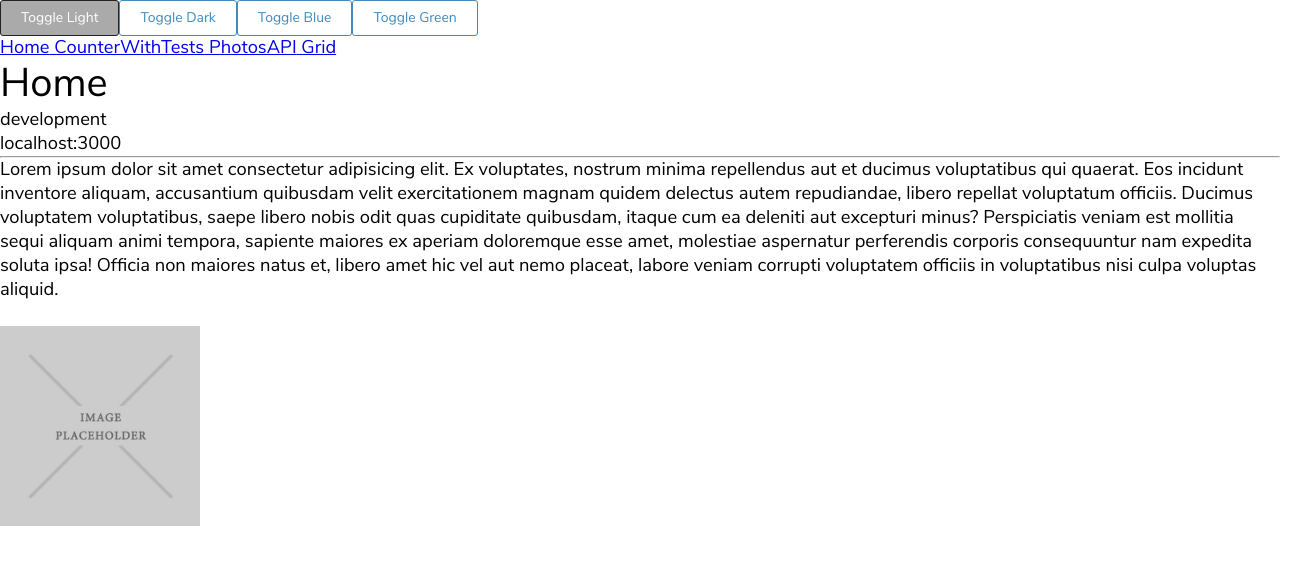
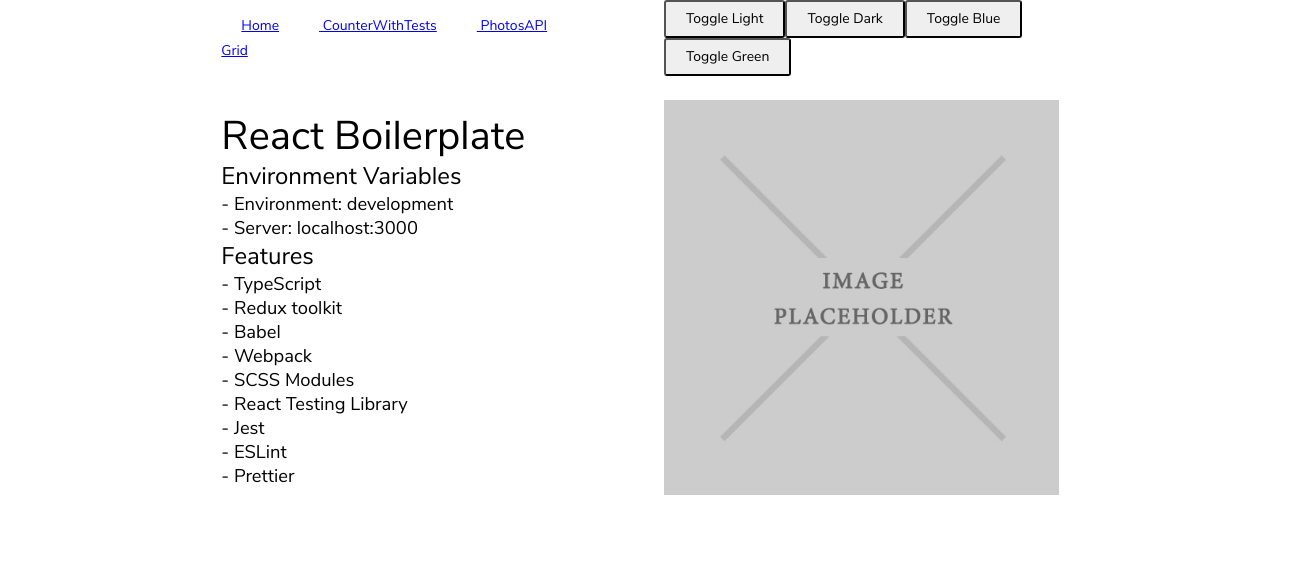
Before and after one commit to callanbr/ReactTypeScriptRedux, a React app: page / in a window 1280 px wide. Shown: the top 564 px of the page, 1304 px wide, since content can reach past the window. Built offline with nearby package versions, Linux system fonts and the light colour scheme.

Commit message:
added temp nav

```diff
--- a/src/App.tsx
+++ b/src/App.tsx
@@ -1,18 +1,13 @@
 import styles from './app.module.scss';
-import { Link, BrowserRouter as Router } from 'react-router-dom';
+import { BrowserRouter as Router } from 'react-router-dom';
 import { Routes } from './routes/Routes';
-import ThemeSwitcher from './components/themeSwitcher/ThemeSwitcher';
+import { Navbar } from './components/navbar/navbar';
 
 export const App = () => {
   return (
     <div className={styles}>
-      <ThemeSwitcher />
-      <br />
       <Router basename="/">
-        <Link to="/"> Home</Link>
-        <Link to="/counter"> CounterWithTests</Link>
-        <Link to="/photos"> PhotosAPI</Link>
-        <Link to="/grid"> Grid</Link>
+        <Navbar />
         <Routes />
       </Router>
     </div>
--- /dev/null
+++ b/src/assets/styles/_images.scss
@@ -0,0 +1,4 @@
+img {
+  width: 100%;
+  height: auto;
+}
--- a/src/assets/styles/_index.scss
+++ b/src/assets/styles/_index.scss
@@ -3,3 +3,4 @@
 @forward "colors";
 @forward "layout";
 @forward 'themes';
+@forward 'images';
--- a/src/assets/styles/_interface.scss
+++ b/src/assets/styles/_interface.scss
@@ -6,22 +6,17 @@
   padding: 10px 20px;
 }
 
-button {
+button,
+a {
   @include default;
-  background-color: colors.$light;
-  border: 1px solid colors.$light-primary;
-  color: colors.$light-primary;
-}
-
-button:hover {
-  background-color: colors.$dark-secondary;
-  border: 1px solid colors.$dark;
-  color: colors.$light;
+  cursor: pointer;
 }
 
 input,
 select {
   @include default;
-  background-color: colors.$light;
-  border: 1px solid colors.$light-primary;
 }
+
+li {
+  list-style: none;
+}
--- a/src/assets/styles/_themes.scss
+++ b/src/assets/styles/_themes.scss
@@ -1,6 +1,33 @@
 @use "sass:selector";
 
 .theme {
+  &Light {
+    background-color: white;
+    color: #333;
+    h1,
+    h2,
+    h3,
+    h4,
+    h5,
+    h6 {
+      color: #333;
+    }
+    button,
+    input,
+    select,
+    a {
+      background-color: white;
+      border: 1px solid #333;
+      color: #333;
+      text-decoration: none;
+    }
+    a:hover,
+    button:hover {
+      background-color: #333;
+      border: 1px solid white;
+      color: white;
+    }
+  }
   &Dark {
     background-color: #333;
     color: #fff;
@@ -11,6 +38,18 @@
     h5,
     h6 {
       color: #fff;
+    }
+    button,
+    input,
+    select {
+      background-color: #333;
+      border: 1px solid #fff;
+      color: #fff;
+    }
+    button:hover {
+      background-color: #fff;
+      border: 1px solid #333;
+      color: #333;
     }
   }
   &Blue {
@@ -24,6 +63,18 @@
     h6 {
       color: #fff;
     }
+    button,
+    input,
+    select {
+      background-color: #00bcd4;
+      border: 1px solid #fff;
+      color: #fff;
+    }
+    button:hover {
+      background-color: #fff;
+      border: 1px solid #00bcd4;
+      color: #00bcd4;
+    }
   }
   &Green {
     background-color: #2ecc71;
@@ -36,19 +87,17 @@
     h6 {
       color: #fff;
     }
-  }
-  &Light {
-    background-color: white;
-    color: #333;
-    width: 100vw;
-    height: 100vh;
-    h1,
-    h2,
-    h3,
-    h4,
-    h5,
-    h6 {
-      color: #333;
+    button,
+    input,
+    select {
+      background-color: #2ecc71;
+      border: 1px solid #fff;
+      color: #fff;
+    }
+    button:hover {
+      background-color: #fff;
+      border: 1px solid #2ecc71;
+      color: #2ecc71;
     }
   }
 }
--- /dev/null
+++ b/src/components/navbar/navbar.tsx
@@ -0,0 +1,21 @@
+import { Link } from 'react-router-dom';
+import { Grid } from '../grid/Grid';
+import ThemeSwitcher from '../themeSwitcher/ThemeSwitcher';
+
+export const Navbar = () => {
+  return (
+    <nav>
+      <Grid container spacing="xl" justifyContent="center" alignItems="center">
+        <Grid item sm={12} md={4}>
+          <Link to="/"> Home</Link>
+          <Link to="/counter"> CounterWithTests</Link>
+          <Link to="/photos"> PhotosAPI</Link>
+          <Link to="/grid"> Grid</Link>
+        </Grid>
+        <Grid item sm={12} md={4}>
+          <ThemeSwitcher />
+        </Grid>
+      </Grid>
+    </nav>
+  );
+};
--- a/src/views/Home/Home.tsx
+++ b/src/views/Home/Home.tsx
@@ -1,33 +1,35 @@
 import placeholderImage from '../../assets/images/placeholder.jpg';
+import { Grid } from '../../components/grid/Grid';
 
 export const HomeView = () => {
-  const title = 'Home';
+  const title = 'React Boilerplate';
   return (
     <>
-      <div>
-        <h1>{title}</h1>
-        <ul>
-          <li>{process.env.NODE_ENV}</li>
-          <li>{process.env.server}</li>
-        </ul>
-        <hr />
-        <p>
-          Lorem ipsum dolor sit amet consectetur adipisicing elit. Ex
-          voluptates, nostrum minima repellendus aut et ducimus voluptatibus qui
-          quaerat. Eos incidunt inventore aliquam, accusantium quibusdam velit
-          exercitationem magnam quidem delectus autem repudiandae, libero
-          repellat voluptatum officiis. Ducimus voluptatem voluptatibus, saepe
-          libero nobis odit quas cupiditate quibusdam, itaque cum ea deleniti
-          aut excepturi minus? Perspiciatis veniam est mollitia sequi aliquam
-          animi tempora, sapiente maiores ex aperiam doloremque esse amet,
-          molestiae aspernatur perferendis corporis consequuntur nam expedita
-          soluta ipsa! Officia non maiores natus et, libero amet hic vel aut
-          nemo placeat, labore veniam corrupti voluptatem officiis in
-          voluptatibus nisi culpa voluptas aliquid.
-        </p>
-        <br />
-        <img src={placeholderImage} alt="placeholder" height={200} />
-      </div>
+      <Grid container spacing="xl" justifyContent="center" alignItems="center">
+        <Grid item sm={10} lg={4}>
+          <h1>{title}</h1>
+          <h4>Environment Variables</h4>
+          <ul>
+            <li>- Environment: {process.env.NODE_ENV}</li>
+            <li>- Server: {process.env.server}</li>
+          </ul>
+          <h4>Features</h4>
+          <ul>
+            <li>- TypeScript</li>
+            <li>- Redux toolkit</li>
+            <li>- Babel</li>
+            <li>- Webpack</li>
+            <li>- SCSS Modules</li>
+            <li>- React Testing Library</li>
+            <li>- Jest</li>
+            <li>- ESLint</li>
+            <li>- Prettier</li>
+          </ul>
+        </Grid>
+        <Grid item sm={10} lg={4}>
+          <img src={placeholderImage} alt="placeholder" />
+        </Grid>
+      </Grid>
     </>
   );
 };
```
